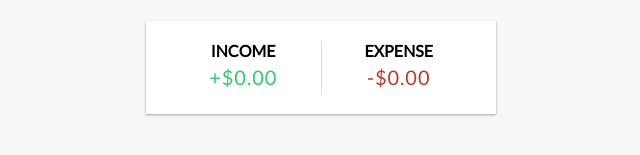
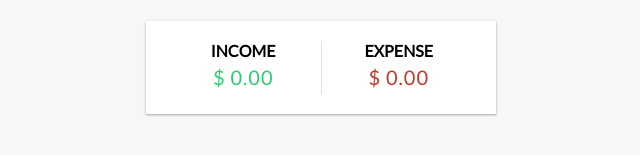
Before and after one commit to floatingnahid22/Expense-Tracker-with-React, a React (Create React App) app: page / in a window 1280 px wide. Shown: the part 178-333 px from the top of the page, without its empty margins (319-959 px from the left). Built offline with nearby package versions, Linux system fonts and the light colour scheme.

Commit message:
update incomeexpense.js

```diff
--- a/src/components/IncomeExpenses.js
+++ b/src/components/IncomeExpenses.js
@@ -1,17 +1,46 @@
-import React from 'react'
+import React, { useContext } from 'react';
+import { GlobalContext } from '../context/GlobalState';
+
+//Money formatter function
+function moneyFormatter(num) {
+  let p = num.toFixed(2).split('.');
+  return (
+    '$ ' +
+    p[0]
+      .split('')
+      .reverse()
+      .reduce(function (acc, num, i, orig) {
+        return num === '-' ? acc : num + (i && !(i % 3) ? ',' : '') + acc;
+      }, '') +
+    '.' +
+    p[1]
+  );
+}
 
 export const IncomeExpenses = () => {
+  const { transactions } = useContext(GlobalContext);
+
+  const amounts = transactions.map(transaction => transaction.amount);
+
+  const income = amounts
+    .filter(item => item > 0)
+    .reduce((acc, item) => (acc += item), 0);
+
+  const expense = (
+    amounts.filter(item => item < 0).reduce((acc, item) => (acc += item), 0) *
+    -1
+  );
+
   return (
-    <div className='inc-exp-container'>
+    <div className="inc-exp-container">
         <div>
-            <h4>Income</h4>
-            <p className='money plus'>+$0.00</p>
+          <h4>Income</h4>
+  <p className="money plus">{moneyFormatter(income)}</p>
         </div>
         <div>
-            <h4>Expense</h4>
-            <p className='money minus'>-$0.00</p>
+          <h4>Expense</h4>
+  <p className="money minus">{moneyFormatter(expense)}</p>
         </div>
-
-    </div>
+      </div>
   )
 }
```
